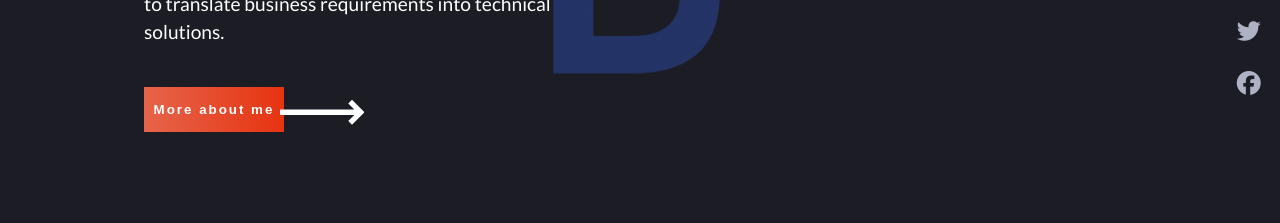
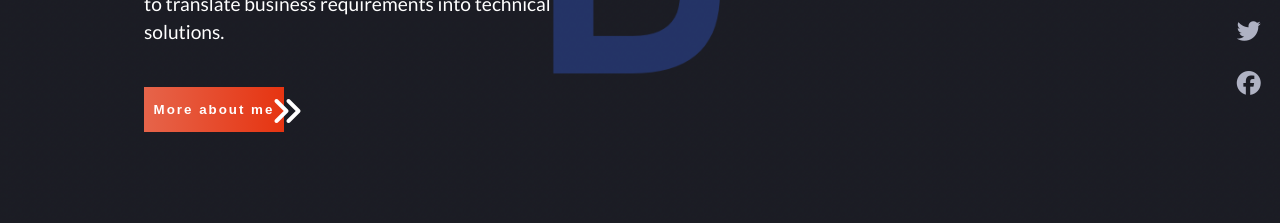
Before and after one commit to destinedeepak/portfolio-with-react, a React (Create React App) app: page / in a window 1280 px wide. Shown: the part 447-670 px from the top of the page. Built offline with nearby package versions, Linux system fonts and the light colour scheme; a web font is replaced by a local one.

Commit message:
fix home btn

```diff
--- a/src/components/Hero.js
+++ b/src/components/Hero.js
@@ -18,16 +18,9 @@ function Hero() {
         <h5>I am Mern Stack Developer. Passionate about <br /> implementing and launching new projects. Ability <br />  to translate business requirements into technical <br />  solutions.</h5>
         <Link to="/about">
           <button className="about-btn" href="">
-            <span>
-              More about me{' '}
+            <span>More about me
               <small>
-                <svg
-                  fill="currentColor"
-                  xmlns="http://www.w3.org/2000/svg"
-                  viewBox="0 0 476.213 476.213"
-                >
-                  <path d="M405.606 167.5l-21.212 21.213 34.393 34.393H0v30h418.787L384.394 287.5l21.212 21.213 70.607-70.607"></path>
-                </svg>
+              <i class="fas fa-angle-double-right"></i>
               </small>
             </span>
           </button>
--- a/src/stylesheets/_index.scss
+++ b/src/stylesheets/_index.scss
@@ -78,13 +78,10 @@ header {
       small {
         position: absolute;
         z-index: 2;
-        top: -32px;
-        right: -90px;
+        top: -12px;
+        right: -30px;
         color: white;
-        width: 70%;
-        svg {
-          color: white;
-        }
+        font-size: 2rem;
       }
       &:after {
         position: absolute;
@@ -104,7 +101,7 @@ header {
         width: 100%;
       }
       &:hover small {
-        right: -100px;
+        right: -40px;
       }
     }
   }
```
